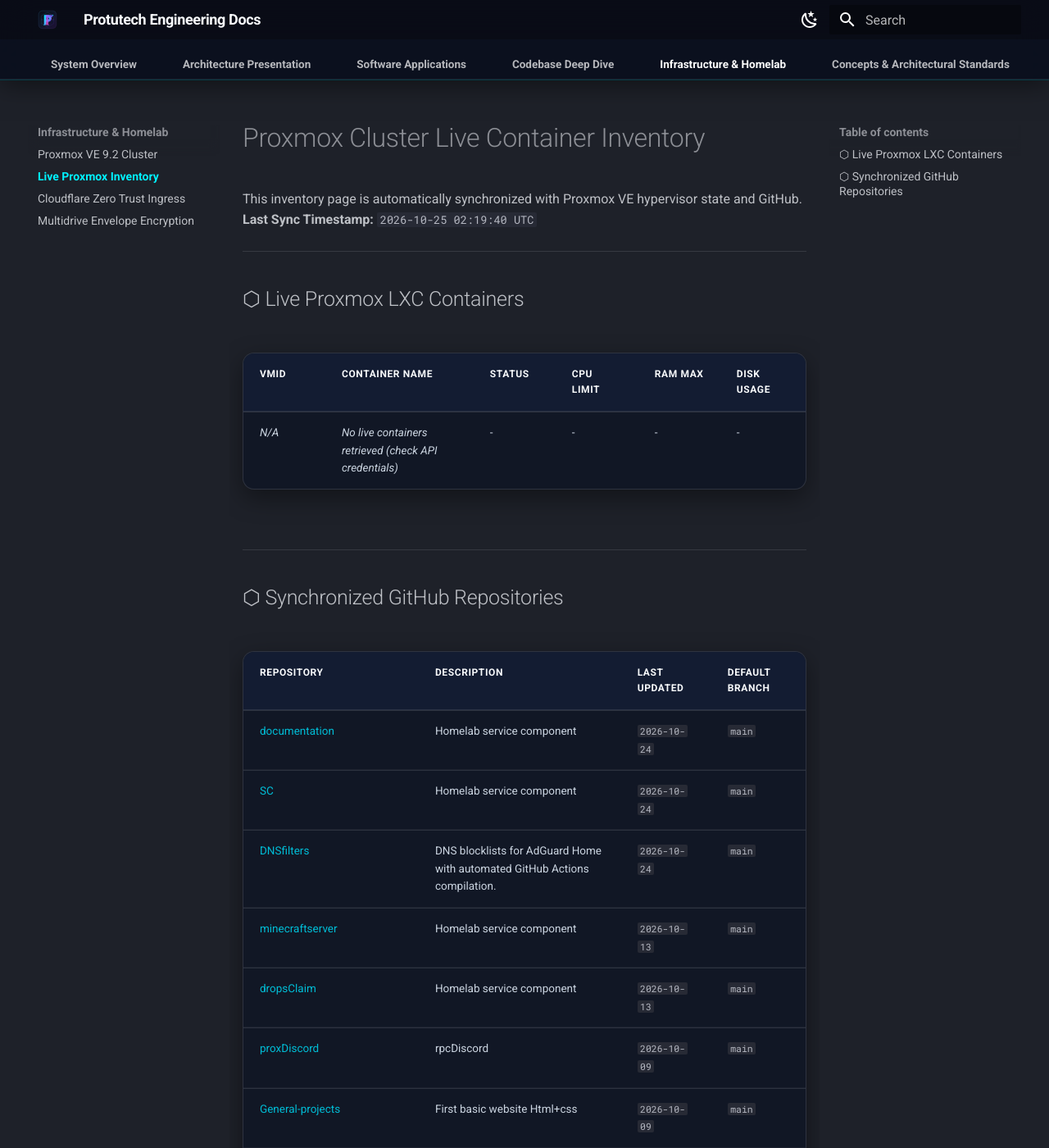
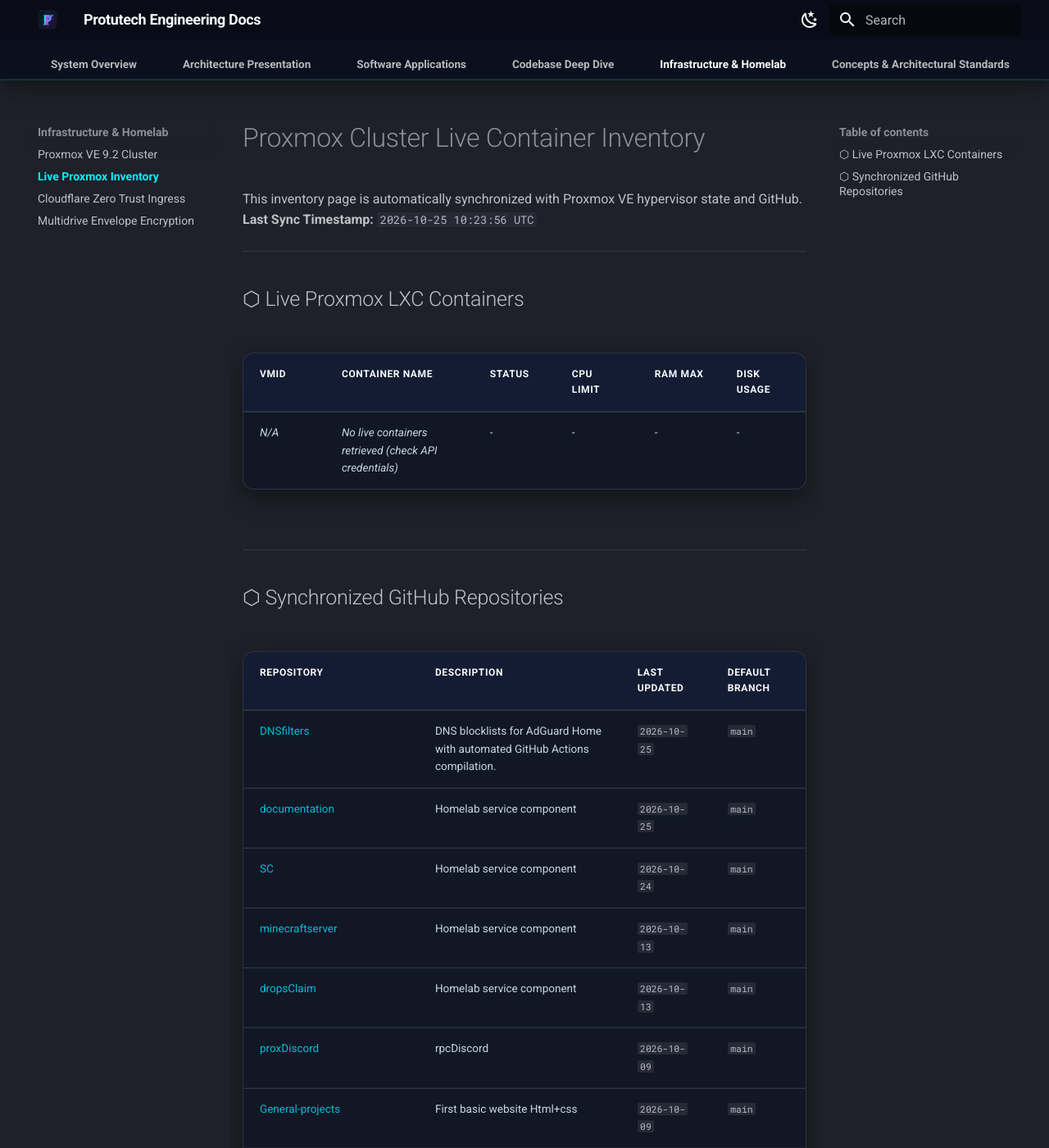
Before and after one commit to IAndrexI/documentation, an MkDocs documentation site: the page built from docs/infra/proxmox-live-inventory.md, in a window 1280 px wide and 1400 px high. Shown: the whole window at 82% size. Built offline with MkDocs 1.6.1 and Material for MkDocs 9.7.7, drawn with Linux system fonts in a browser that asks for light colours.

Commit message:
chore(auto-update): sync live Proxmox containers and GitHub repos [skip ci]

```diff
--- a/docs/infra/proxmox-live-inventory.md
+++ b/docs/infra/proxmox-live-inventory.md
@@ -1,7 +1,7 @@
 # Proxmox Cluster Live Container Inventory
 
 This inventory page is automatically synchronized with Proxmox VE hypervisor state and GitHub.
-**Last Sync Timestamp:** `2026-10-25 02:19:40 UTC`
+**Last Sync Timestamp:** `2026-10-25 10:23:56 UTC`
 
 ---
 
@@ -17,9 +17,9 @@
 
 | Repository | Description | Last Updated | Default Branch |
 | :--- | :--- | :--- | :--- |
-| [documentation](https://github.com/IAndrexI/documentation) | Homelab service component | `2026-10-24` | `main` |
+| [DNSfilters](https://github.com/IAndrexI/DNSfilters) | DNS blocklists for AdGuard Home with automated GitHub Actions compilation. | `2026-10-25` | `main` |
+| [documentation](https://github.com/IAndrexI/documentation) | Homelab service component | `2026-10-25` | `main` |
 | [SC](https://github.com/IAndrexI/SC) | Homelab service component | `2026-10-24` | `main` |
-| [DNSfilters](https://github.com/IAndrexI/DNSfilters) | DNS blocklists for AdGuard Home with automated GitHub Actions compilation. | `2026-10-24` | `main` |
 | [minecraftserver](https://github.com/IAndrexI/minecraftserver) | Homelab service component | `2026-10-13` | `main` |
 | [dropsClaim](https://github.com/IAndrexI/dropsClaim) | Homelab service component | `2026-10-13` | `main` |
 | [proxDiscord](https://github.com/IAndrexI/proxDiscord) | rpcDiscord | `2026-10-09` | `main` |
```
